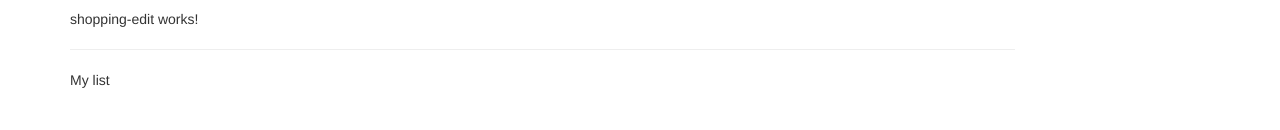
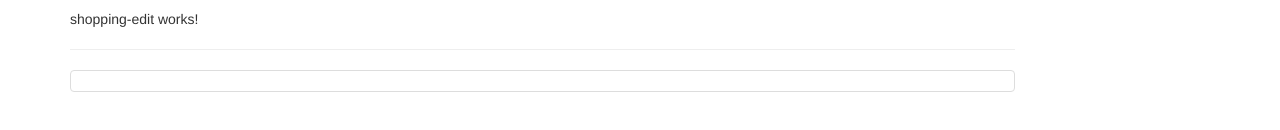
Before and after one commit to Theerthesh/angularCourseProject, an Angular app in the folder ThirdProjectShopping/: page / in a window 1280 px wide. Shown: the part 310-440 px from the top of the page. Built offline with nearby package versions, Linux system fonts and the light colour scheme.

Commit message:
working in shopping list design page

```diff
--- a/ThirdProjectShopping/src/app/shopping-list/shopping-list.component.html
+++ b/ThirdProjectShopping/src/app/shopping-list/shopping-list.component.html
@@ -2,6 +2,8 @@
     <div class="col-xs-10">
         <app-shopping-edit></app-shopping-edit>
         <hr>
-        <p>My list</p>
+        <ul class="list-group">
+            <a class="list-group-item" style="cursor: pointer;"></a>
+        </ul>
     </div>
 </div>
```
